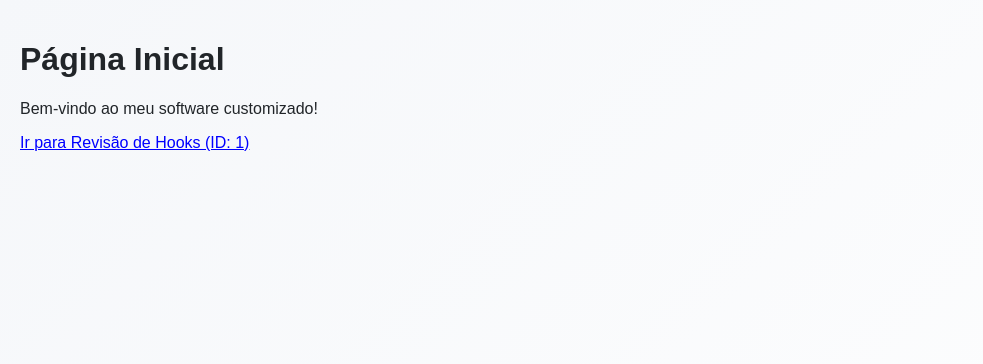
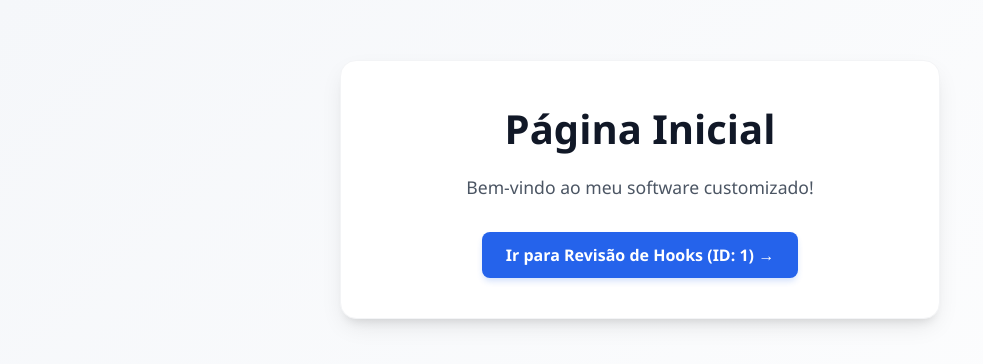
Before and after one commit to leorecoa/meu-software-customizado, a React (Vite) app in the folder meu-software-customizado/: page / in a window 1280 px wide. Shown: the top 364 px of the page, without its empty margins (0-983 px from the left). Built offline with nearby package versions, Linux system fonts and the light colour scheme.

Commit message:
git commit -m "fix(router): prevent nested BrowserRouter error in React Router v6"

```diff
--- a/meu-software-customizado/src/App.tsx
+++ b/meu-software-customizado/src/App.tsx
@@ -1,13 +1,50 @@
 import { Routes, Route, Link } from "react-router-dom";
 import RevisaoHooks from "./revisaohooks";
 
+const styles: { [key: string]: React.CSSProperties } = {
+  container: {
+    maxWidth: '600px',
+    margin: '60px auto',
+    padding: '40px',
+    fontFamily: "'Segoe UI', Roboto, Helvetica, Arial, sans-serif",
+    textAlign: 'center',
+    backgroundColor: 'white',
+    borderRadius: '16px',
+    boxShadow: '0 10px 25px -5px rgba(0, 0, 0, 0.1), 0 8px 10px -6px rgba(0, 0, 0, 0.1)',
+    border: '1px solid #f3f4f6',
+  },
+  title: {
+    fontSize: '2.5rem',
+    color: '#111827',
+    marginBottom: '16px',
+    marginTop: 0,
+  },
+  text: {
+    fontSize: '1.1rem',
+    color: '#4b5563',
+    marginBottom: '32px',
+    lineHeight: 1.5,
+  },
+  link: {
+    display: 'inline-block',
+    padding: '12px 24px',
+    backgroundColor: '#2563eb',
+    color: 'white',
+    textDecoration: 'none',
+    borderRadius: '8px',
+    fontWeight: 600,
+    transition: 'background-color 0.2s',
+    boxShadow: '0 4px 6px -1px rgba(37, 99, 235, 0.2)',
+  }
+};
+
 function Home() {
   return (
-    <div style={{ padding: "20px", fontFamily: "sans-serif" }}>
-      <h1>Página Inicial</h1>
-      <p>Bem-vindo ao meu software customizado!</p>
+    <div style={styles.container}>
+      <h1 style={styles.title}>Página Inicial</h1>
+      <p style={styles.text}>Bem-vindo ao meu software customizado!</p>
       <nav>
-        <Link to="/hooks/1" style={{ color: "blue", textDecoration: "underline" }}>Ir para Revisão de Hooks (ID: 1)</Link>
+        <Link to="/hooks/1" style={styles.link}>Ir para Revisão de Hooks (ID: 1) →</Link>
       </nav>
     </div>
   );
```
